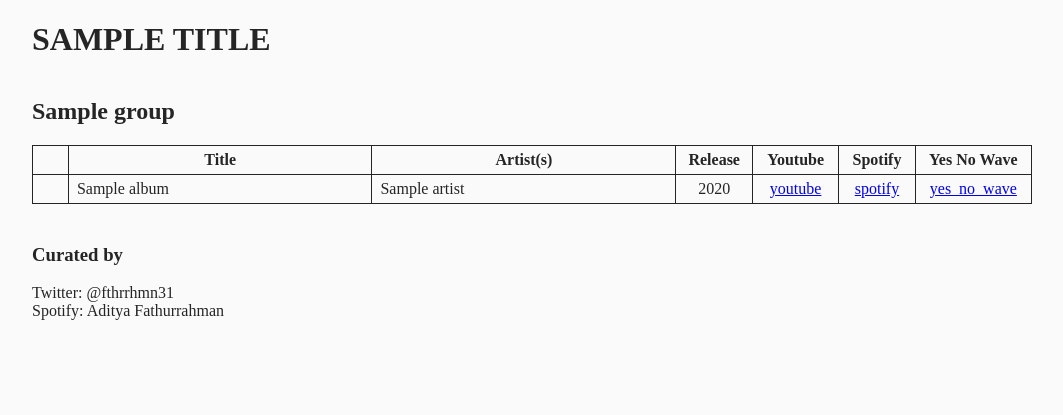
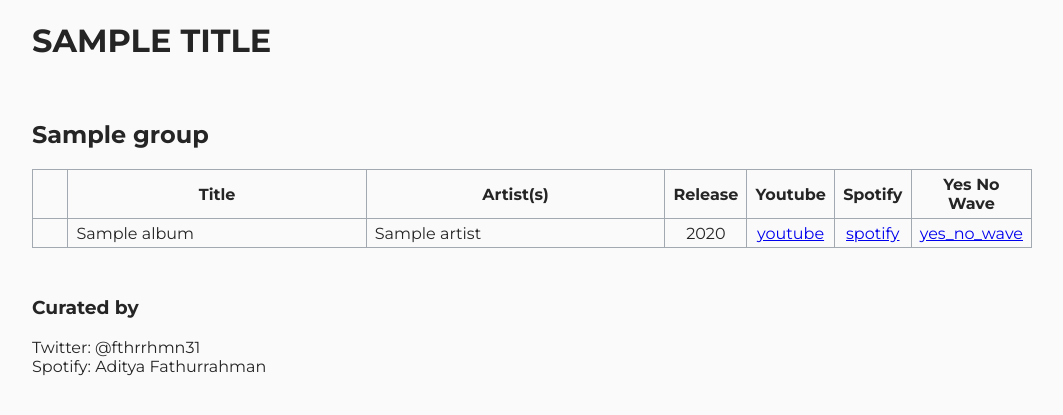
Before and after one commit to stoikal/nusantaracore, a Python web app: template template/index.html.jinja in a window 1280 px wide. Shown: the top 415 px of the page, without its empty margins (108-1171 px from the left). Run offline with Jinja, Linux system fonts and the light colour scheme; the template is opened without the code that fills it: most values are stand-ins (such as "Sample title", 1, 10 or a date in 2020).

Commit message:
style document more

```diff
--- a/template/index.html.jinja
+++ b/template/index.html.jinja
@@ -7,19 +7,27 @@
     <style>
         body {
             background: #fafafa;
-            color: #252525
+            color: #252525;
+            font-family: "Montserrat", sans-serif;
+            font-optical-sizing: auto;
+            font-weight: 400;
+            font-style: normal;
+        }
+        main {
+            margin-bottom: 3rem;
         }
         h1 {
-            margin-bottom: 2.5rem;
+            margin-bottom: 2rem;
         }
         article {
-            margin-bottom: 2.5rem;
+            padding-top: .5rem;
+            margin-bottom: 2rem;
         }
         li {
             margin-bottom: 8px;
         }
         table, th, td {
-            border: 1px solid currentColor;
+            border: 1px solid #a2a9b1;
             border-collapse: collapse;
         }
         th, td {
@@ -36,14 +44,17 @@
             text-align: center;
         }
     </style>
+    <link rel="preconnect" href="https://fonts.googleapis.com">
+    <link rel="preconnect" href="https://fonts.gstatic.com" crossorigin>
+    <link href="https://fonts.googleapis.com/css2?family=Montserrat:ital,wght@0,100..900;1,100..900&display=swap" rel="stylesheet">
 </head>
 <body>
     <div class="container">
         <main>
-            <h1>{{ title|upper }}</h1>
+            <h1 tabindex="0">{{ title|upper }}</h1>
             {% for group in groups %}
-                <article>
-                    <h2>{{ group.title }}</h2>
+                <article id="{{ group.title|lower }}">
+                    <h2 tabindex="0">{{ group.title }}</h2>
                     <table width="100%">
                         <thead>
                             <tr>
@@ -65,10 +76,11 @@
                                         {% endif %}
                                     </td>
                                     <td>
-                                        {{ album.title }}
+                                        <span tabindex="0">
+                                            {{ album.title }}
+                                        </span>
                                     </td>
                                     <td>
-
                                         {% for artist in album.artists %}
                                             <span>{{ artist.name }}</span>
                                             {% if not loop.last %}
@@ -104,11 +116,11 @@
             {% endfor %}
         </main>
         <footer>
-            <h3>Curated by</h3>
+            <h3 tabindex="0">Curated by</h3>
             <p>
-                <span>Twitter: @fthrrhmn31</span>
+                <span tabindex="0">Twitter: @fthrrhmn31</span>
                 <br>
-                <span>Spotify: Aditya Fathurrahman</span>
+                <span tabindex="0">Spotify: Aditya Fathurrahman</span>
             </p>
         </footer>
     </div>
```
